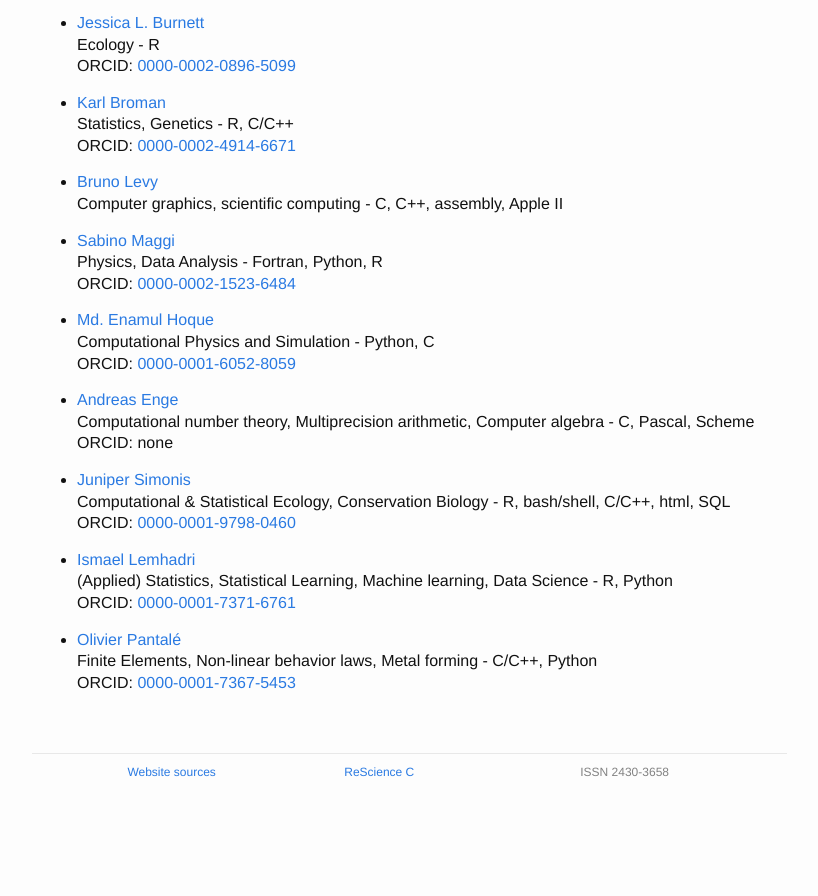
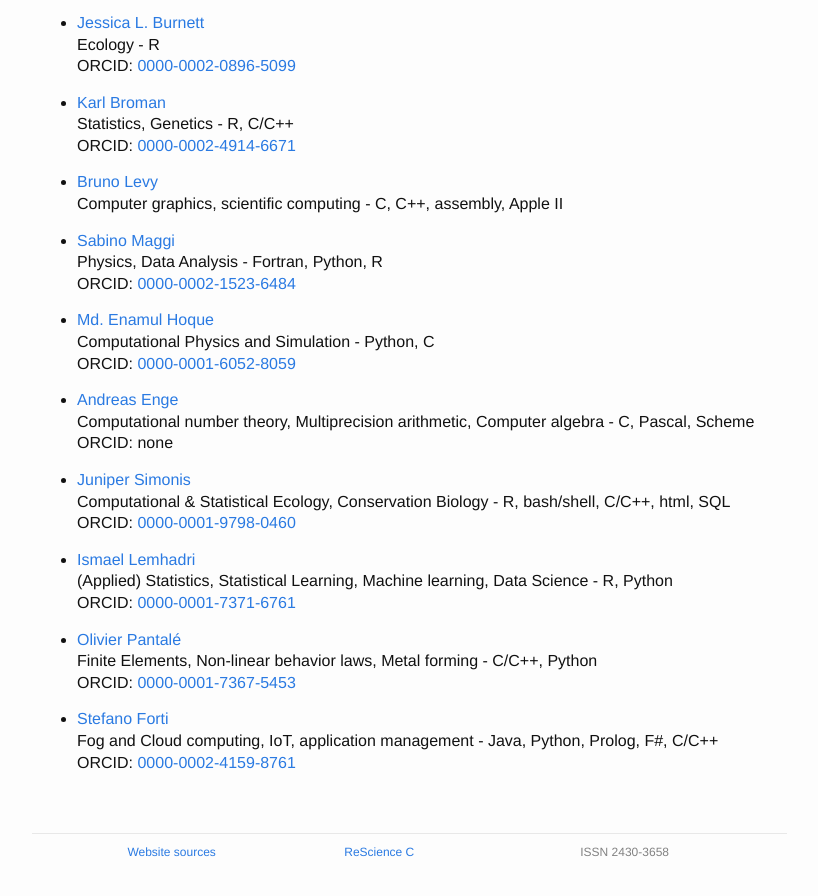
Before and after one commit to ReScience/rescience.github.io, a Jekyll site: the page built from 04-board.md, in a window 1280 px wide and 900 px high, scrolled down 10859 px. Shown: the top 896 px of the window, without its empty margins (223-1041 px from the left). Built offline with Jekyll 4.4.1, drawn with Linux system fonts in a browser that asks for light colours; our own code applies the rules of GitHub Pages for plain Markdown files; before the commit the page ends 11680 px from its top, so only the background shows below that.

Commit message:
Added Stefano Forti

```diff
--- a/04-board.md
+++ b/04-board.md
@@ -594,3 +594,7 @@ ORCID: [0000-0002-8225-7517](https://orcid.org/0000-0002-8225-7517)
 * [Olivier Pantalé](https://github.com/pantale)
   Finite Elements, Non-linear behavior laws, Metal forming - C/C++, Python
   ORCID: [0000-0001-7367-5453](https://orcid.org/0000-0001-7367-5453)
+
+* [Stefano Forti](https://github.com/teto1992)
+  Fog and Cloud computing, IoT, application management - Java, Python, Prolog,  F#, C/C++
+  ORCID: [0000-0002-4159-8761](https://orcid.org/0000-0002-4159-8761)
```
